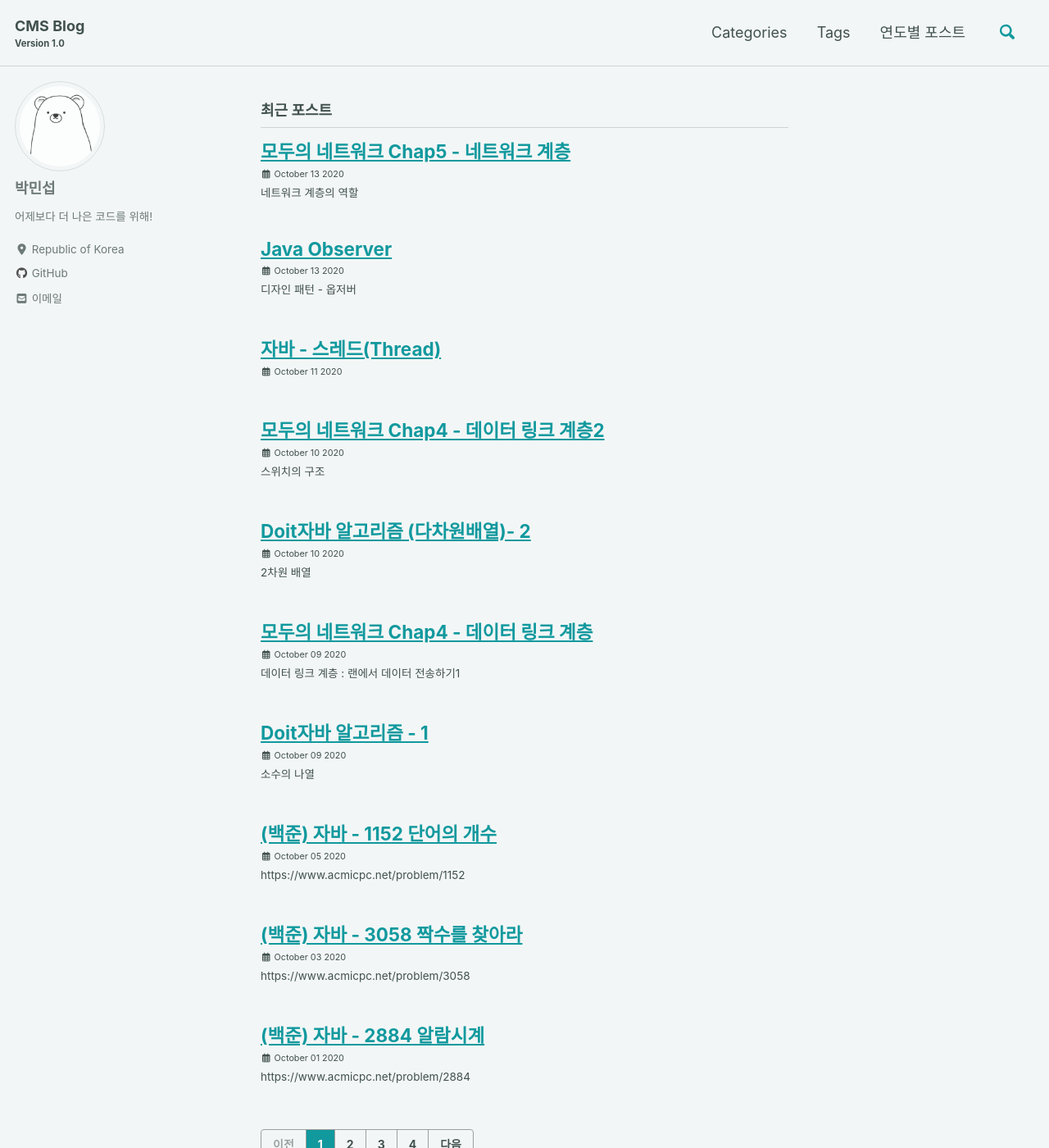
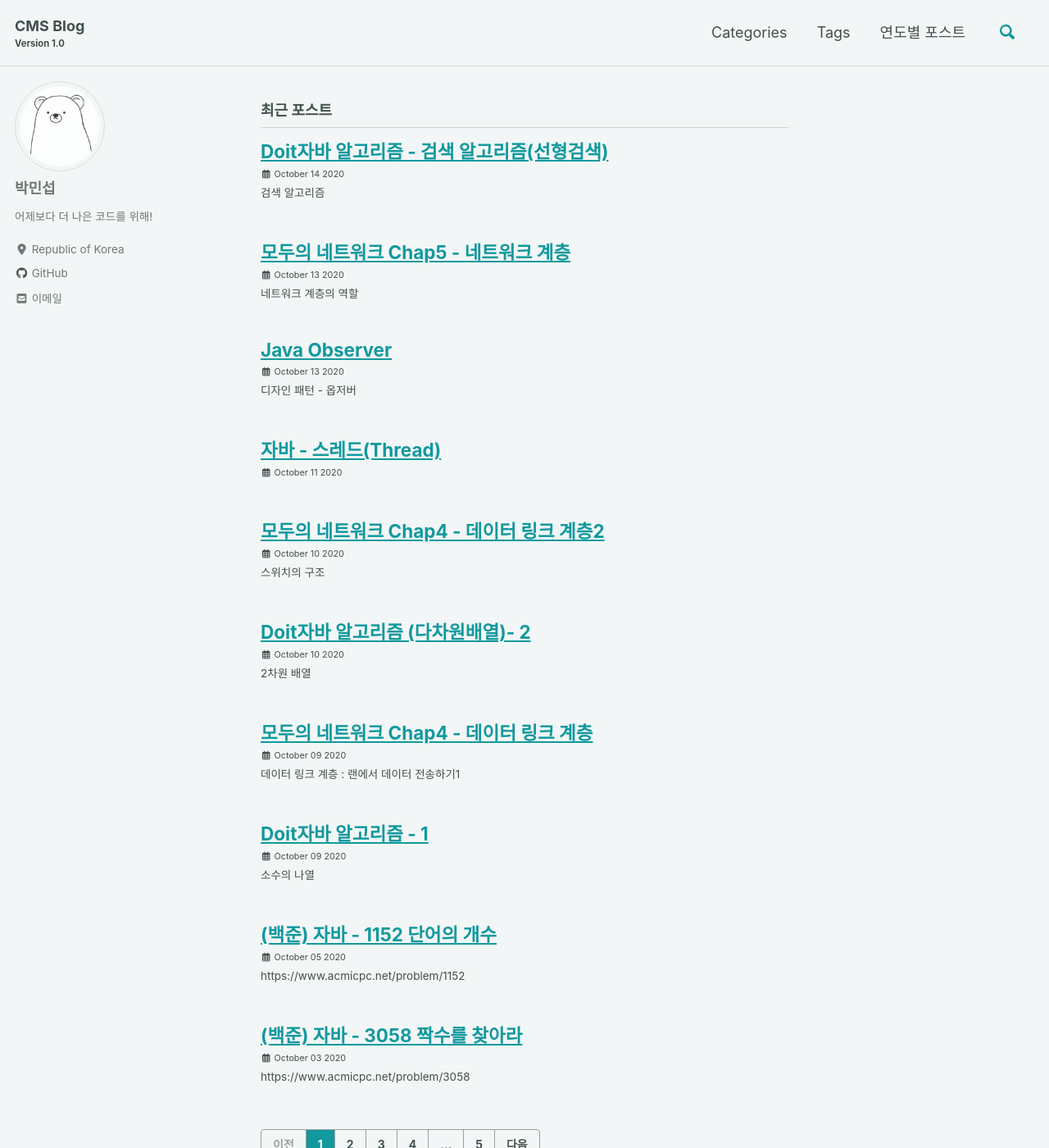
Before and after one commit to parkminseob/parkminseob.github.io, a Jekyll site: the page built from index.html, in a window 1280 px wide and 1400 px high. Shown: the whole window at 82% size. Built offline with Jekyll 4.4.1, drawn with Linux system fonts in a browser that asks for light colours; cached includes are drawn as plain includes; nearby versions of some CDN libraries; the list of posts is cut into pages by our own code; part of the change alters nothing that is shown.

Commit message:
Doit알고리즘 선형검색

````diff
--- /dev/null
+++ b/_posts/Algorithm/2020-10-14-Doit-06.md
@@ -0,0 +1,127 @@
+---
+title: Doit자바 알고리즘 - 검색 알고리즘(선형검색)
+toc : true
+categories:
+  - Algorithm
+tags:
+  - 알고리즘
+---
+
+# 검색 알고리즘
+
+검색 알고리즘이란 데이터 집합에서 원하는 값을 가진 요소를 찾아내는 것을 뜻한다.
+
+
+
+## 검색과 키
+
+주소록을 검색한다고 가정하자. 검색은 다음과 같은 과정으로 이루어진다.
+
+1. 국적이 한국인 사람을 찾는다.
+2. 나이가 21세이상 27세 미만인 사람을 찾는다.
+3. 찾으려는 이름과 가장 비슷한 이름의 사람을 찾는다.
+
+
+
+어떤 검색을 하더라도 특정 항목에 주목한다는 점은 '검색하기'의 공통점이다. 여기서는 그 주목하는 항목을 키(key)라고 한다.
+
+
+
+## 배열에서 검색하기
+
+여기서 설명하는 세 가지 검색기법 중 몇몇은 자료구조에 의존하는 방법이다.
+
+1. 선형 검색 : 무작위로 늘어놓은 데이터 모임에서 검색 수행
+2. 이진 검색 : 일정한 규칙으로 늘어놓은 데이터 모임에서 아주 빠른 검색을 수행한다.
+3. 해시법 : 추가, 삭제가 자주 일어나는 데이터 모임에서 아주 빠른 검색을 수행한다.
+   - 체인법 : 같은 해시 값의 데이터를 선형 리스트로 연결하는 방법
+   - 오픈 주소법 : 데이터를 위한 해시 값이 충돌할 때 재해시하는 방법
+
+
+
+데이터의 집합이 있을때 ''검색만 할것이다!'라고 생각한다면 사용할 알고리즘은 계산 시간이 짧은 것을 선택하면 된다. 그러나 데이터 집합에 대한 검색뿐 아니라 데이터의 추가, 삭제 등을 자주하는 경우라면 검색 이외의 작업에 소요되는 비용을 종합적으로 평가하여 알고리즘을 선택해야 한다. 예를 들어, 데이터 추가를 자주하는 경우에는 검색이 빠르더라도 데이터의 추가 비용이 많이 들어가는 알고리즘은 피해야 한다.
+
+따라서, 어떤 목적을 이루기 위해 선택할 수 있는 알고리즘이 여러가지인 경우에는 용도나 목적, 실행속도, 자료구조 등을 고려하여 알고리즘을 선택해야 한다.
+
+
+
+## 선형 검색
+
+배열을 검색하는 방법 중 가장 기본적인 알고리즘이다.
+
+요소가 직선 모양으로 늘어선 배열에서 검색은 원하는 키 값을 갖는 요소를 만날 때까지 맨 앞부터 순서대로 요소를 검색한다. 이것이 선형검색(liner search)또는 순차 검색(sequential search)이라는 알고리즘이다.
+
+
+
+배열검색의 종료조건은 2개이다. 다음 조건 중 하나라도 성립하면 검색을 종료한다.
+
+1. 검색할 값을 발견하지 못하고 배여르이 끝을 지나간 경우
+2. 검색할 값과 같은 요소를 발견한 경우
+
+
+
+* 선형검색 구현
+
+```java
+package com.practiceExample.Doit.chap03;
+
+import java.util.Scanner;
+
+public class SeqSearch {
+  //요솟수가 n인 배열 a에서 key와 같은 요소를 선형 검색한다.
+  static int seqSearch(int[] a, int n, int key) {
+    int i = 0;
+
+    while(true) {
+      if(i == 0)
+        return -1;
+      if(a[i] == key)
+        return i;
+    }
+  }
+
+  public static void main(String[] args) {
+    Scanner scanner = new Scanner(System.in);
+
+    System.out.print("요솟수 : ");
+    int num = scanner.nextInt();
+    int[] x = new int[num]; // 요솟수가 num인 배열
+
+    for(int i = 0; i < num; i++) {
+      System.out.println("x[" + i + "] : ");
+      x[i] = scanner.nextInt();
+    }
+
+    System.out.print("검색할 값 : "); // 키 값을 검색
+    int ky = scanner.nextInt();
+    int idx = seqSearch(x, num, ky); // 배열 x에서 키 값이 ky인 요소를 검색
+
+    if(idx == -1) {
+      System.out.println("그 값의 요소가 없습니다.");
+    } else {
+      System.out.println(ky + "은(는) x[" + idx + "]에 있습니다.");
+    }
+
+  }
+}
+
+```
+
+메서드 seqSearch는 배열a의 처음부터 끝까지 n개의 요소를 대상으로 값이 key인 요소를 선형 검색하고 검색한 요소의 인덱스를 반환한다.또한 값이 key인 요소가 여러 개 존재할 경우 반환값은 처음 발견한 요소의 인덱스가 된다. 값이 key인 요소가 존재하지 않으면 -1을 반환한다.
+
+
+
+배열의 검색 부분을 while문이 아니라 for문으로 구현하면 프로그램은 보다 짧고 간결해진다.
+
+```java
+  static int seqSearch(int[] a, int n, int key) {
+    int i = 0;
+
+    for(i = 0; i < n; i++) {
+      if(a[i] == key) {
+        return i;
+      }
+    }
+    return -1;
+  }
+```
````
Also changed, not shown: _posts/Network/2020-10-13-Networkchap05-01.md (+1 -1 lines).
